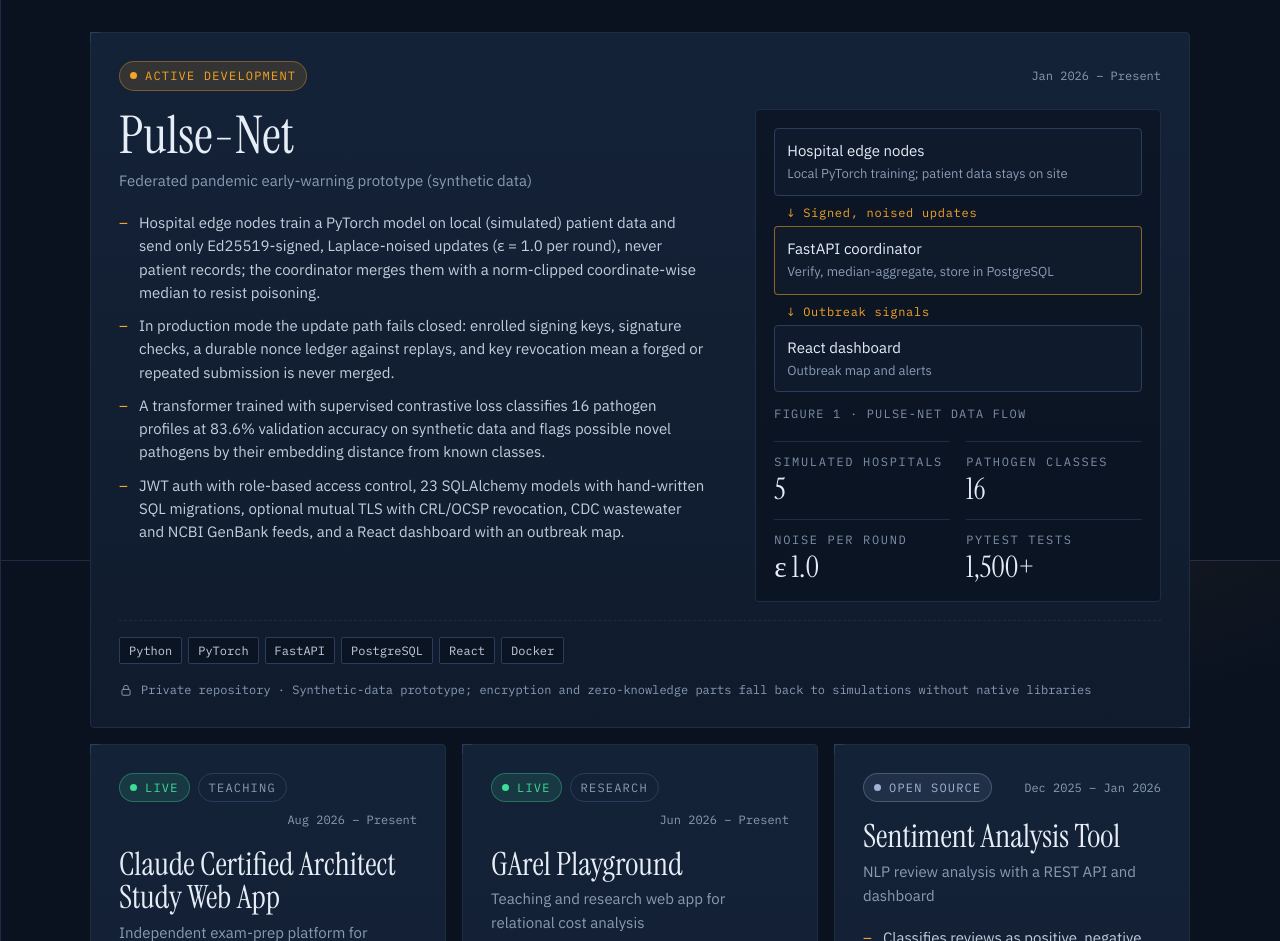
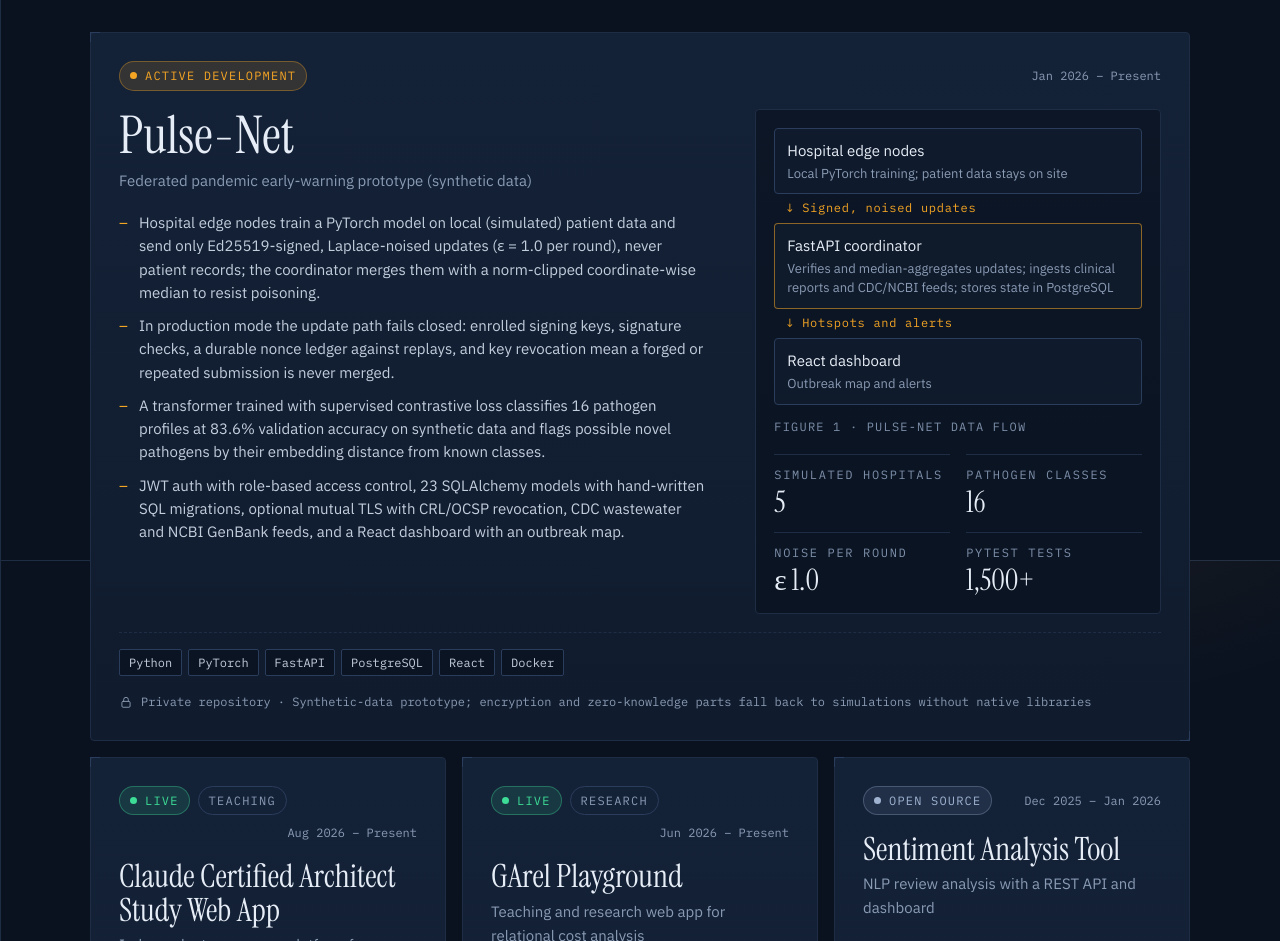
Before and after one commit to dan-jdiala/dan-jdiala.github.io, a React (Vite) app: page / in a window 1280 px wide. Shown: the part 1040-1981 px from the top of the page. Built offline with nearby package versions, Linux system fonts and the light colour scheme.

Commit message:
Figure 1: accurate data flow and reflowing arrow labels

```diff
--- a/src/components/Systems.tsx
+++ b/src/components/Systems.tsx
@@ -89,7 +89,11 @@ function SystemPanel({ project, index }: { project: SystemProject; index: number
 // Pulse-Net's data flow: what moves between the three parts of the system.
 const flow = [
   { name: 'Hospital edge nodes', detail: 'Local PyTorch training; patient data stays on site', link: 'Signed, noised updates' },
-  { name: 'FastAPI coordinator', detail: 'Verify, median-aggregate, store in PostgreSQL', link: 'Outbreak signals' },
+  {
+    name: 'FastAPI coordinator',
+    detail: 'Verifies and median-aggregates updates; ingests clinical reports and CDC/NCBI feeds; stores state in PostgreSQL',
+    link: 'Hotspots and alerts',
+  },
   { name: 'React dashboard', detail: 'Outbreak map and alerts' },
 ]
 
@@ -101,11 +105,14 @@ function FlagshipBoard({ name, stats }: { name: string; stats: Stat[] }) {
         <ol className="flow__steps">
           {flow.map((step) => (
             <li key={step.name} className="flow__step">
-              <span className="flow__name">{step.name}</span>
-              <span className="flow__detail">{step.detail}</span>
+              <span className="flow__box">
+                <span className="flow__name">{step.name}</span>
+                <span className="flow__detail">{step.detail}</span>
+              </span>
               {step.link && (
                 <span className="flow__link mono">
                   <span aria-hidden="true">↓ </span>
+                  <span className="visually-hidden">sends </span>
                   {step.link}
                 </span>
               )}
--- a/src/styles/components.css
+++ b/src/styles/components.css
@@ -429,16 +429,18 @@
 .flow__step {
   display: flex;
   flex-direction: column;
-  gap: 2px;
-  padding: 10px 12px;
+}
+/* The box is bordered; the arrow label below it sits in normal flow and wraps. */
+.flow__box {
+  display: flex;
+  flex-direction: column;
+  gap: 0.125rem;
+  padding: 0.625rem 0.75rem;
   border: 1px solid var(--line-strong);
   border-radius: var(--radius);
   background: rgba(16, 27, 45, 0.9);
 }
-.flow__step + .flow__step {
-  margin-top: 30px;
-}
-.flow__step:nth-child(2) {
+.flow__step:nth-child(2) .flow__box {
   border-color: rgba(245, 165, 36, 0.55);
 }
 .flow__name {
@@ -452,13 +454,11 @@
   line-height: 1.45;
 }
 .flow__link {
-  position: relative;
-  top: 18px;
-  height: 0;
+  padding: 0.375rem 0 0.375rem 0.75rem;
   color: var(--amber);
   font-size: 0.75rem;
   letter-spacing: 0.06em;
-  white-space: nowrap;
+  line-height: 1.4;
 }
 .flow__caption {
   margin-top: 12px;
```
